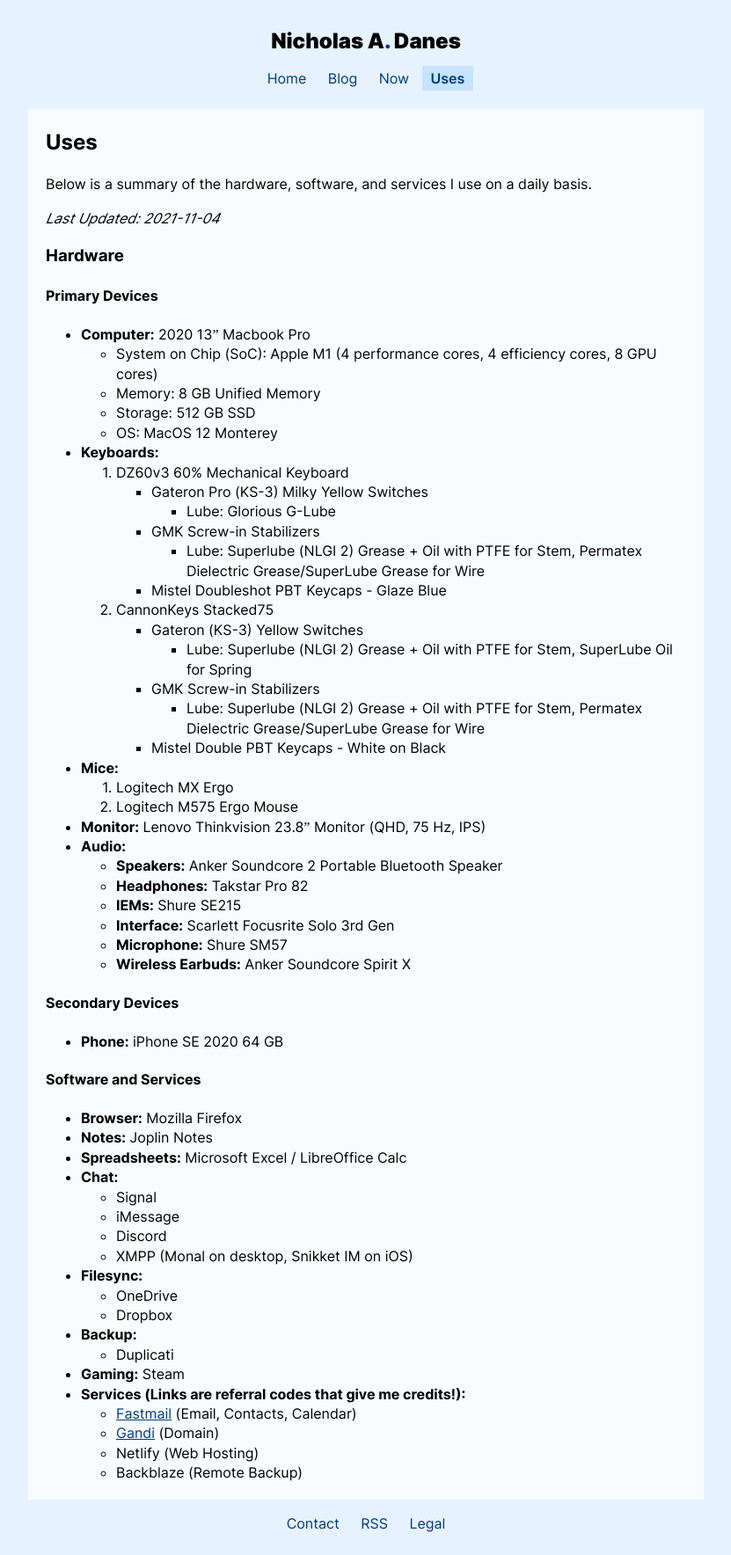
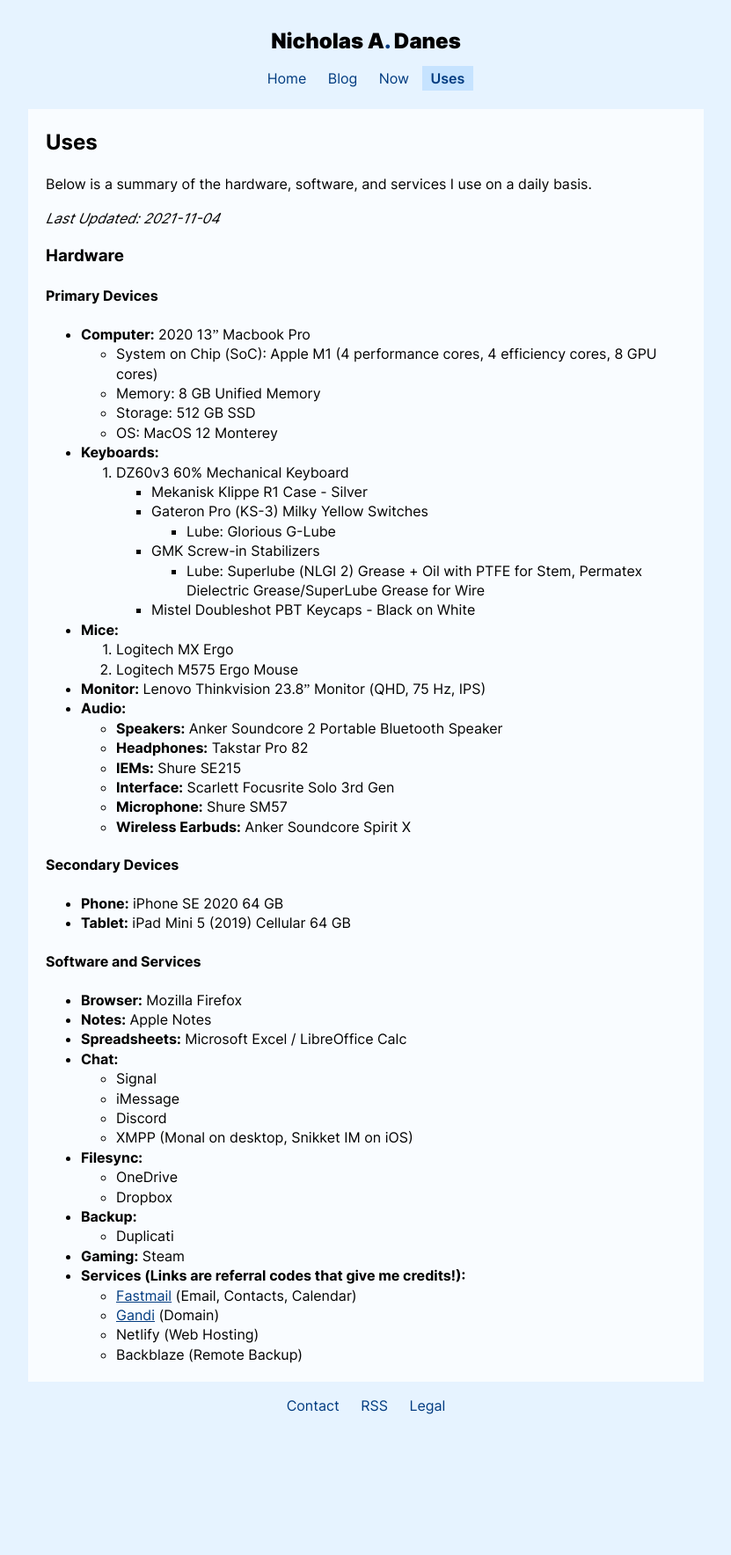
Before and after one commit to danesnick/old_website, a Jekyll site: the page built from uses.markdown, in a window 1280 px wide. Shown: the whole page at 88% size, without its empty margins (224-1055 px from the left). Built offline with Jekyll 4.4.1, drawn with Linux system fonts in a browser that asks for light colours; after the commit the page ends 1634 px from its top, so only the background shows below that.

Commit message:
Updated uses page

```diff
--- a/uses.markdown
+++ b/uses.markdown
@@ -26,17 +26,12 @@
 
 * **Keyboards:**
 	1. DZ60v3 60% Mechanical Keyboard
+		+ Mekanisk Klippe R1 Case - Silver
 		+ Gateron Pro (KS-3) Milky Yellow Switches
 			- Lube: Glorious G-Lube
 		+ GMK Screw-in Stabilizers
 			- Lube: Superlube (NLGI 2) Grease + Oil with PTFE for Stem, Permatex Dielectric Grease/SuperLube Grease for Wire
-		+ Mistel Doubleshot PBT Keycaps - Glaze Blue
-	2. CannonKeys Stacked75
-		+ Gateron (KS-3) Yellow Switches
-			- Lube: Superlube (NLGI 2) Grease + Oil with PTFE for Stem, SuperLube Oil for Spring
-		+ GMK Screw-in Stabilizers
-			- Lube: Superlube (NLGI 2) Grease + Oil with PTFE for Stem, Permatex Dielectric Grease/SuperLube Grease for Wire
-		+ Mistel Double PBT Keycaps - White on Black
+		+ Mistel Doubleshot PBT Keycaps - Black on White
 
 * **Mice:**
 	1. Logitech MX Ergo
@@ -53,11 +48,12 @@
 #### Secondary Devices
 
 * **Phone:** iPhone SE 2020 64 GB
+* **Tablet:** iPad Mini 5 (2019) Cellular 64 GB
 
 #### Software and Services
 
 * **Browser:** Mozilla Firefox
-* **Notes:** Joplin Notes
+* **Notes:** Apple Notes
 * **Spreadsheets:** Microsoft Excel / LibreOffice Calc
 * **Chat:**
 	+ Signal
```
